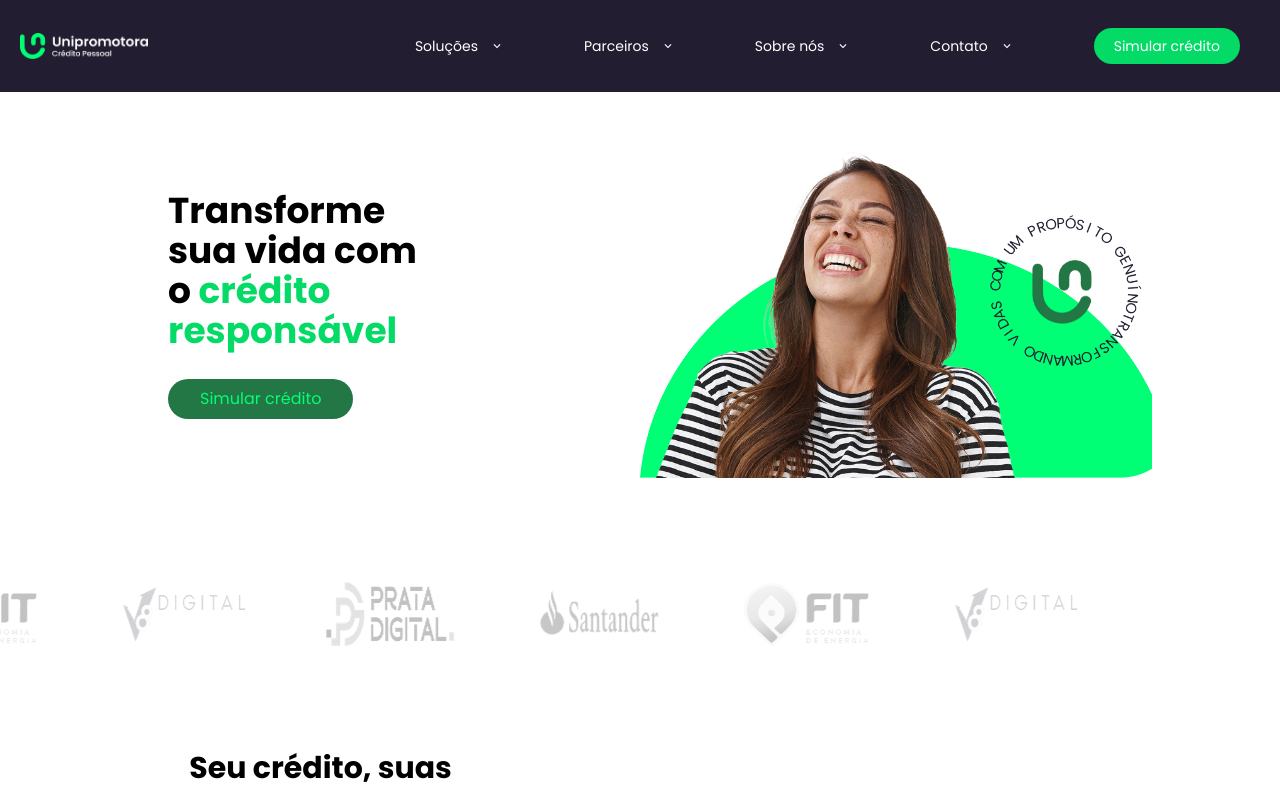
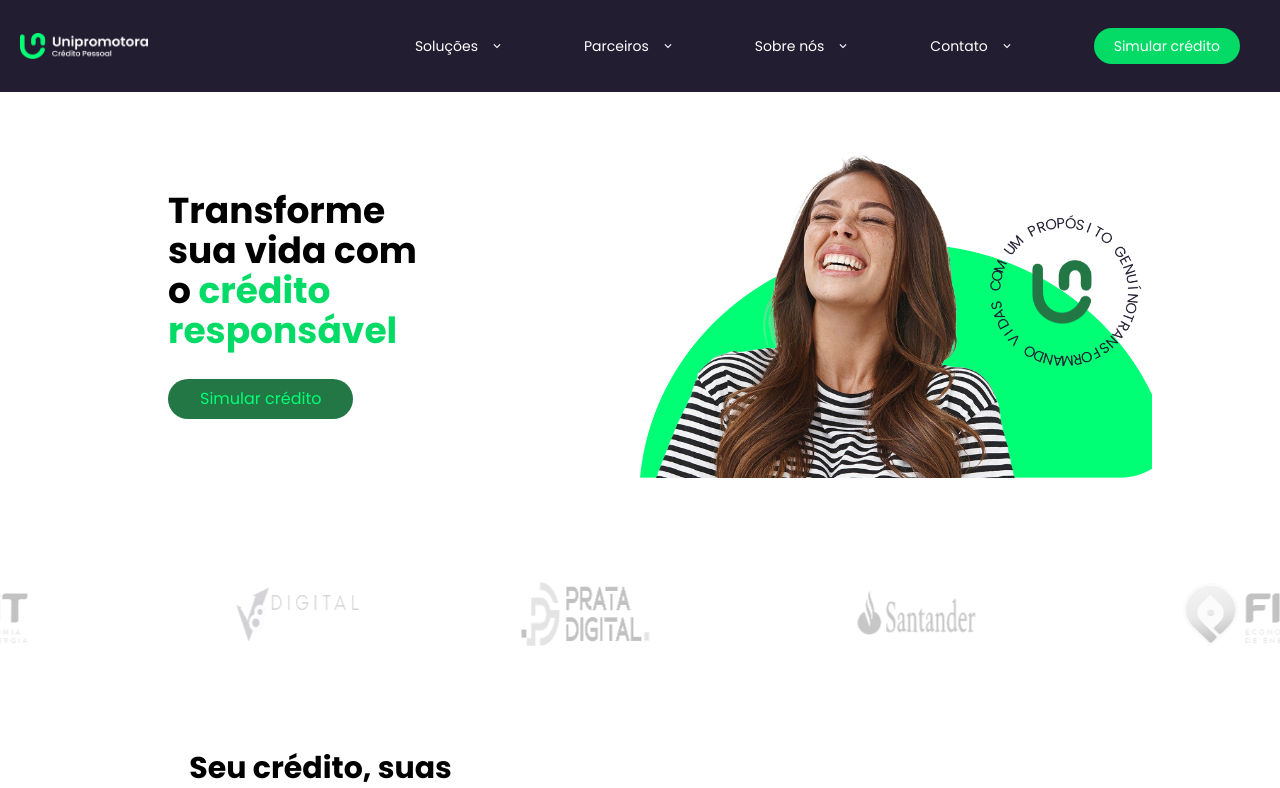
Before and after one commit to HelcioAnicio/Unipromotora, a React (Vite) app: page / in a window 1280 px wide. Shown: the top 788 px of the page. Built offline with nearby package versions, Linux system fonts and the light colour scheme.

Commit message:
Feat: Improve scroll animation and font-size

```diff
--- a/src/components/apresentation.tsx
+++ b/src/components/apresentation.tsx
@@ -7,7 +7,7 @@ export const Apresentation = () => {
   return (
     <section className="flex w-full max-w-5xl flex-wrap items-center justify-center gap-1 pt-10 sm:justify-between md:gap-0">
       <div className="flex flex-col items-center justify-center gap-7 sm:items-start sm:pl-10">
-        <h1 className="max-w-60 text-center text-2xl font-extrabold break-words sm:text-left md:max-w-64 lg:text-4xl">
+        <h1 className="max-w-60 text-center text-2xl font-extrabold break-words sm:text-left md:max-w-64 lg:text-4xl 2xl:max-w-80">
           Transforme sua vida com o{" "}
           <span className="text-[#03db66]">crédito responsável</span>
         </h1>
@@ -16,7 +16,7 @@ export const Apresentation = () => {
         </button>
       </div>
       <figure
-        className="relative w-full max-w-xs bg-contain bg-bottom bg-no-repeat sm:self-end md:max-w-md lg:max-w-lg"
+        className="relative w-full max-w-xs bg-contain bg-bottom bg-no-repeat sm:self-end md:max-w-md lg:max-w-lg 2xl:max-w-xl"
         style={{ backgroundImage: `url(${bgFigure})` }}
       >
         <div
@@ -31,7 +31,7 @@ export const Apresentation = () => {
         <img
           src={woman}
           alt="a woman laughing"
-          className="m-auto w-60 md:m-0 md:mr-auto md:w-96 lg:m-0"
+          className="m-auto w-60 md:m-0 md:mr-auto md:w-96 lg:m-0 2xl:w-md"
         />
       </figure>
     </section>
--- a/src/components/cards.tsx
+++ b/src/components/cards.tsx
@@ -1,9 +1,11 @@
 export const Cards = () => {
   return (
     <section id="ourProducts" className="py-16">
-      <h2 className="text-center text-2xl font-bold">Nossos produtos</h2>
+      <h2 className="text-center text-2xl font-bold 2xl:text-3xl">
+        Nossos produtos
+      </h2>
       <div className="m-auto mt-32 flex h-full w-full flex-wrap items-center justify-center gap-20 md:gap-10 md:px-3">
-        <div className="group relative h-[325px] w-[300px] perspective-distant">
+        <div className="group relative h-[325px] w-[300px] perspective-distant 2xl:h-[425px] 2xl:w-[375px]">
           <div className="absolute h-full w-full max-w-72 transform duration-1000 backface-hidden transform-3d group-hover:rotate-y-180">
             <div className="absolute flex h-full w-full flex-col items-center justify-center gap-5 rounded-2xl bg-[#FAFCFB] px-7 pb-10 text-center shadow-md">
               <div className="-mt-16 flex size-20 items-center justify-center rounded-full bg-[#237745] p-3">
@@ -26,7 +28,7 @@ export const Cards = () => {
           </div>
         </div>
 
-        <div className="group relative h-[325px] w-[300px] perspective-distant">
+        <div className="group relative h-[325px] w-[300px] perspective-distant 2xl:h-[425px] 2xl:w-[375px]">
           <div className="absolute h-full w-full max-w-72 transform duration-1000 backface-hidden transform-3d group-hover:rotate-y-180">
             <div className="absolute flex h-full w-full flex-col items-center justify-center gap-5 rounded-2xl bg-[#FAFCFB] px-7 pb-10 text-center shadow-md">
               <div className="-mt-16 flex size-20 items-center justify-center rounded-full bg-[#237745] p-3">
@@ -48,7 +50,7 @@ export const Cards = () => {
           </div>
         </div>
 
-        <div className="group relative h-[325px] w-[300px] perspective-distant">
+        <div className="group relative h-[325px] w-[300px] perspective-distant 2xl:h-[425px] 2xl:w-[375px]">
           <div className="absolute h-full w-full max-w-72 transform duration-1000 backface-hidden transform-3d group-hover:rotate-y-180">
             <div className="absolute flex h-full w-full flex-col items-center justify-center gap-5 rounded-2xl bg-[#FAFCFB] px-7 pb-10 text-center shadow-md">
               <div className="-mt-16 flex size-20 items-center justify-center rounded-full bg-[#237745] p-3">
--- a/src/components/caroussel.tsx
+++ b/src/components/caroussel.tsx
@@ -6,48 +6,79 @@ import fitEconomy from "/fitEconomy.png";
 export const Caroussel = () => {
   return (
     <section className="group flex w-full overflow-hidden py-10" id="caroussel">
-      <div className="group-hover:paused animate-scroll flex flex-nowrap">
+      <div className="group-hover:paused animate-scroll flex w-full min-w-full flex-nowrap justify-around gap-10">
         <img
           src={prataDigital}
           alt="logo Prata Digital"
-          className="data-text={text} mx-10 w-32 max-w-none"
+          className="data-text={text} w-20 max-w-none lg:w-32 2xl:w-48"
         />
         <img
           src={santander}
           alt="logo Santander"
-          className="data-text={text} mx-10 w-32 max-w-none"
+          className="data-text={text} w-20 max-w-none lg:w-32 2xl:w-48"
         />
         <img
           src={fitEconomy}
           alt="logo Fit Economy"
-          className="data-text={text} mx-10 w-32 max-w-none"
+          className="data-text={text} w-20 max-w-none lg:w-32 2xl:w-48"
         />
         <img
           src={digital}
           alt="logo digital"
-          className="data-text={text} mx-10 w-32 max-w-none"
+          className="data-text={text} w-20 max-w-none lg:w-32 2xl:w-48"
         />
+      </div>
+      <div
+        className="group-hover:paused animate-scroll flex w-full min-w-full flex-nowrap justify-around gap-10"
+        aria-label="true"
+      >
         <img
           src={prataDigital}
           alt="logo Prata Digital"
-          className="data-text={text} mx-10 w-32 max-w-none"
+          className="data-text={text} w-20 max-w-none lg:w-32 2xl:w-48"
         />
         <img
           src={santander}
           alt="logo Santander"
-          className="data-text={text} mx-10 w-32 max-w-none"
+          className="data-text={text} w-20 max-w-none lg:w-32 2xl:w-48"
         />
         <img
           src={fitEconomy}
           alt="logo Fit Economy"
-          className="data-text={text} mx-10 w-32 max-w-none"
+          className="data-text={text} w-20 max-w-none lg:w-32 2xl:w-48"
         />
         <img
           src={digital}
           alt="logo digital"
-          className="data-text={text} mx-10 w-32 max-w-none"
+          className="data-text={text} w-20 max-w-none lg:w-32 2xl:w-48"
         />
       </div>
+      {/*
+      <div
+        className="group-hover:paused animate-scroll hidden flex-nowrap lg:flex"
+        aria-label="true"
+      >
+        <img
+          src={prataDigital}
+          alt="logo Prata Digital"
+          className="data-text={text} mx-10 w-32 max-w-none lg:mx-20"
+        />
+        <img
+          src={santander}
+          alt="logo Santander"
+          className="data-text={text} mx-10 w-32 max-w-none lg:mx-20"
+        />
+        <img
+          src={fitEconomy}
+          alt="logo Fit Economy"
+          className="data-text={text} mx-10 w-32 max-w-none lg:mx-20"
+        />
+        <img
+          src={digital}
+          alt="logo digital"
+          className="data-text={text} mx-10 w-32 max-w-none lg:mx-20"
+        />
+      </div> */}
     </section>
   );
 };
--- a/src/components/credit.tsx
+++ b/src/components/credit.tsx
@@ -32,7 +32,7 @@ export const Credit = () => {
         <img
           src={womanPaying}
           alt="woman paying with credit card"
-          className="w-full max-w-sm"
+          className="w-full max-w-sm lg:w-lg"
         />
       </figure>
     </section>
--- a/src/index.css
+++ b/src/index.css
@@ -4,6 +4,12 @@ body,
 #root {
   font-family: "Poppins";
   overflow-x: hidden;
+}
+
+@media (min-width: 1600px) {
+  html {
+    font-size: 20px;
+  }
 }
 
 @theme {
@@ -22,7 +28,7 @@ body,
       transform: translateX(0);
     }
     100% {
-      transform: translateX(-50%);
+      transform: translateX(-100%);
     }
   }
   --animate-scroll: animate-scroll 10s linear infinite;
```
